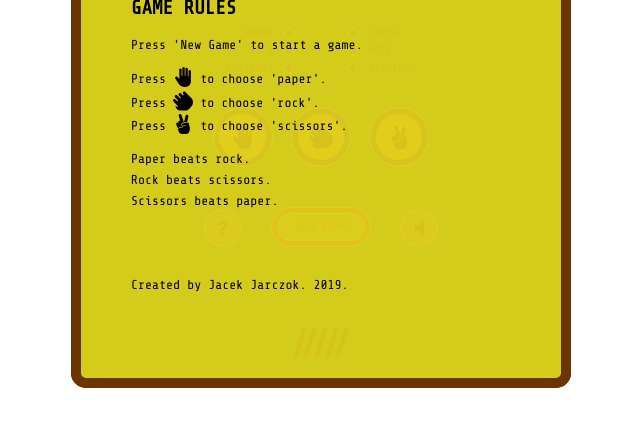
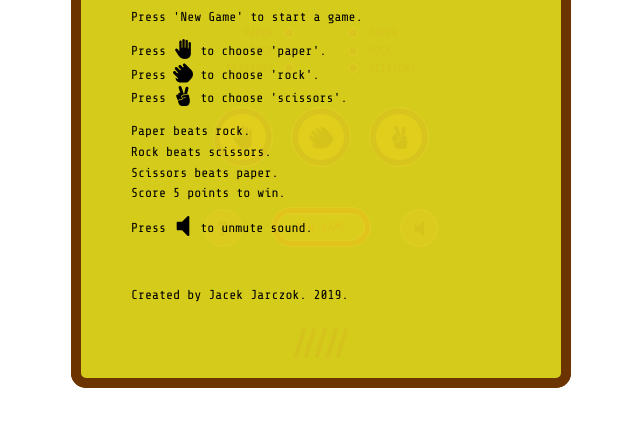
Before and after one commit to k-son/Ro-Sham-Bo, a website: page index.html in a window 1280 px wide. Both pictures are taken after a click on the element 541 px from the left and 590 px from the top of the page. Shown: the part 362-788 px from the top of the page, without its empty margins (319-959 px from the left). Drawn offline with nearby package versions, Linux system fonts and the light colour scheme; files that its build step writes are made by us from their sources; a web font is replaced by a local one.

Commit message:
Add text and correct style in modalBox

```diff
--- a/index.html
+++ b/index.html
@@ -144,6 +144,8 @@
         <p class="modalBox__para">Paper beats rock.</p>
         <p class="modalBox__para">Rock beats scissors.</p>
         <p class="modalBox__para">Scissors beats paper.</p>
+        <p class="modalBox__para">Score 5 points to win.</p>
+        <p class="modalBox__para">Press <img src="img/volume-on.svg" alt="A speaker symbol" class="modalBox__icon"> to unmute sound.</p>
       </div>
       <p class="modalBox__credits">Created by Jacek Jarczok. 2019.</p>
     </div>
--- a/scss/_components.scss
+++ b/scss/_components.scss
@@ -276,8 +276,9 @@
 
   &__para {
 
-    &:nth-child(3),
-    &:nth-child(6) {
+    &:nth-of-type(1),
+    &:nth-of-type(4),
+    &:nth-of-type(8) {
       margin-bottom: 1.2rem;
     }
   }
```
